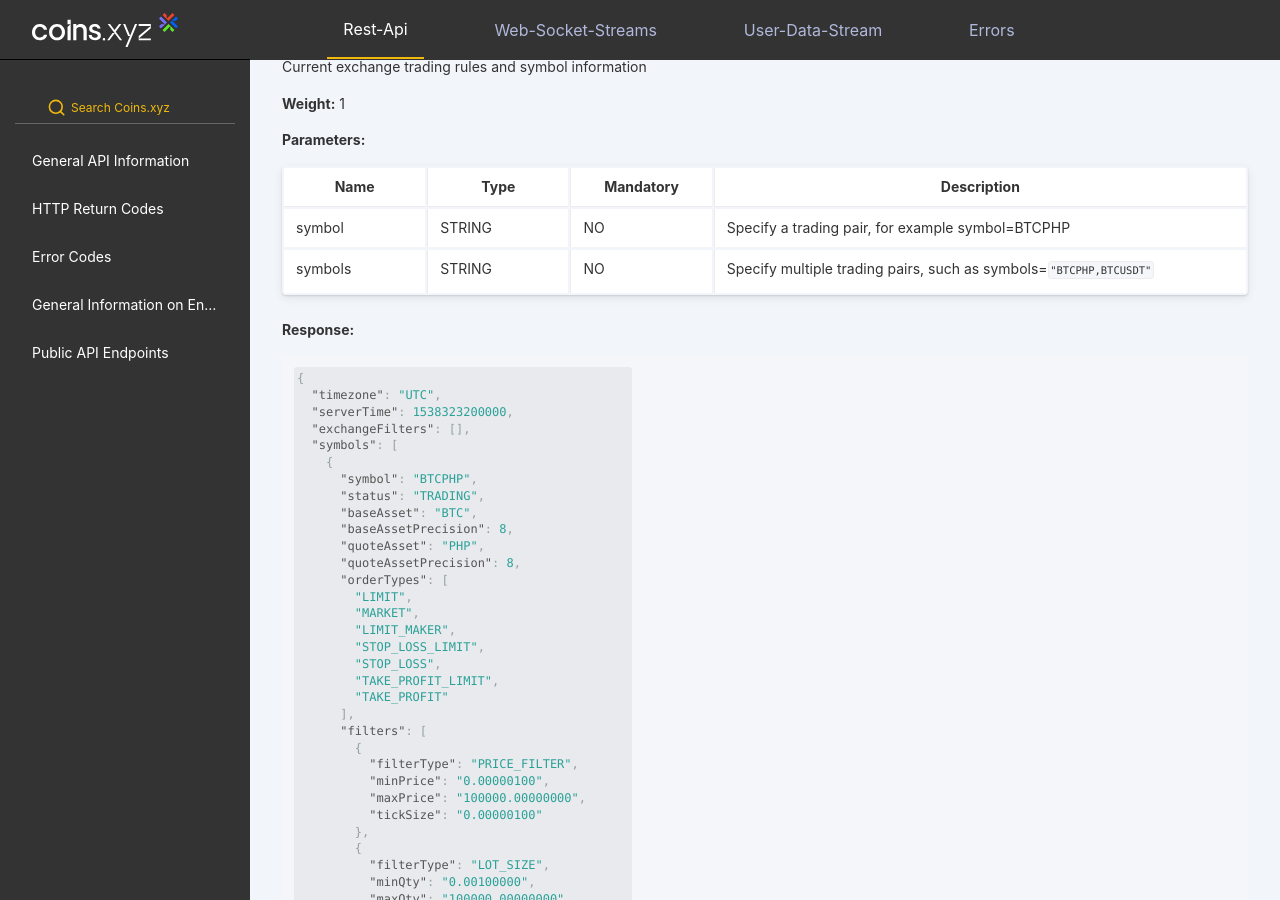
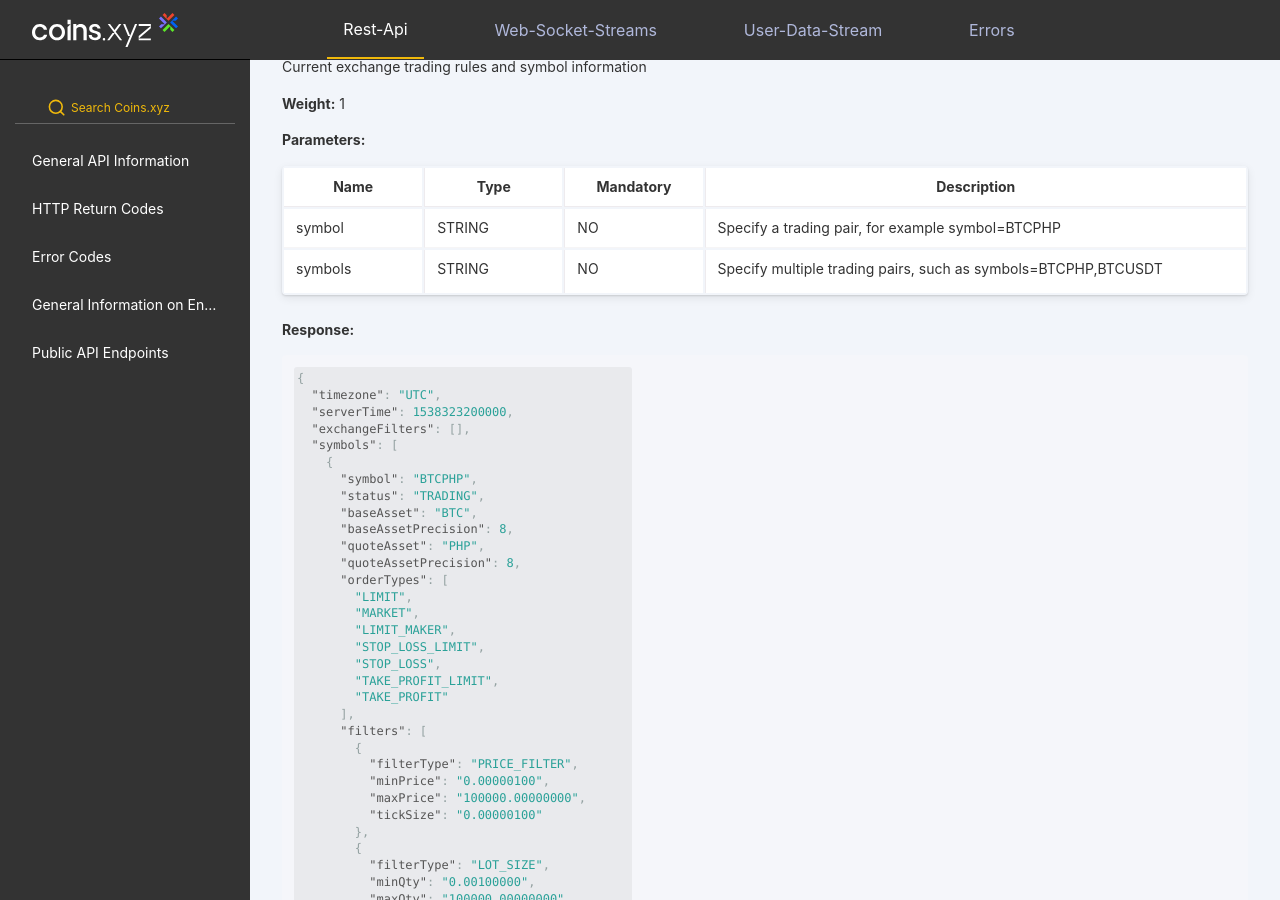
Before and after one commit to coins-docs/xyz, a Jekyll site: the page built from docs/rest-api.md, in a window 1280 px wide and 900 px high, scrolled down 9720 px. Built offline with Jekyll 4.4.1, drawn with Linux system fonts in a browser that asks for light colours; some of the changed text lies outside the part shown.

```diff
--- a/docs/rest-api.md
+++ b/docs/rest-api.md
@@ -479,7 +479,7 @@ Current exchange trading rules and symbol information
 | Name    | Type   | Mandatory | Description                                                  |
 | ------- | ------ | --------- | ------------------------------------------------------------ |
 | symbol  | STRING | NO        | Specify a trading pair, for example symbol=BTCPHP            |
-| symbols | STRING | NO        | Specify multiple trading pairs, such as symbols=`"BTCPHP,BTCUSDT"` |
+| symbols | STRING | NO        | Specify multiple trading pairs, such as symbols=BTCPHP,BTCUSDT |
 
 **Response:**
 
@@ -680,7 +680,7 @@ Fetch deposit history.
 | coin       | STRING | NO        |                                                              |
 | txId       | STRING | NO        |                                                              |
 | status     | INT    | NO        | 0-PROCESSING, 1-SUCCESS, 2-FAILED, 3-NEED_FILL_DATA(travel rule info) |
-| statuses   | STRING | NO        | Specify multiple status, such as statuses=`"1,3"`            |
+| statuses   | STRING | NO        | Specify multiple status, such as statuses=1,3                |
 | startTime  | LONG   | NO        | Default: 90 days from current timestamp                      |
 | endTime    | LONG   | NO        | Default: current timestamp                                   |
 | offset     | INT    | NO        | Default:0                                                    |
```
